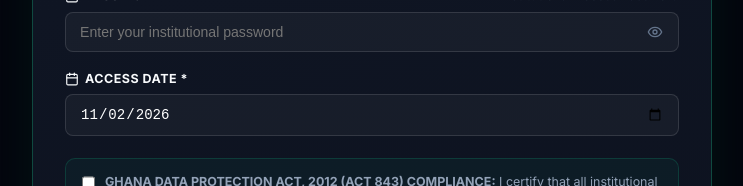
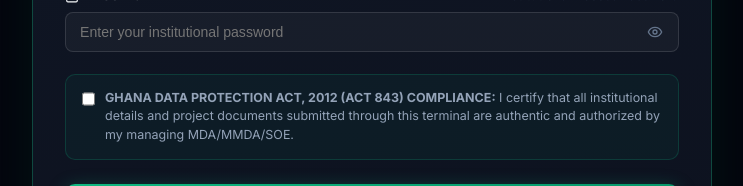
Before and after one commit to nkwasi262-glitch/ai-tracker, a React (Vite) app: page / in a window 1280 px wide. Shown: the part 468-654 px from the top of the page, without its empty margins (268-1011 px from the left). Built offline with nearby package versions, Linux system fonts and the light colour scheme; no server answers.

Commit message:
refactor: remove access date section from login modal

```diff
--- a/src/components/EntryGateModal.tsx
+++ b/src/components/EntryGateModal.tsx
@@ -3,7 +3,6 @@ import {
   ShieldCheck,
   Building2,
   Mail,
-  Calendar,
   User,
   AlertTriangle,
   ArrowRight,
@@ -41,8 +40,8 @@ export const EntryGateModal: React.FC<EntryGateModalProps> = ({ onSuccess }) =>
   const [email, setEmail] = useState('');
   const [password, setPassword] = useState('');
   const [showPassword, setShowPassword] = useState(false);
-  const [date, setDate] = useState(() => new Date().toISOString().split('T')[0]);
   const [consentGiven, setConsentGiven] = useState(false);
+  const submissionDate = new Date().toISOString().split('T')[0];
 
   // Postgres DB State: Auto-detection of existing user type
   const [isCheckingDb, setIsCheckingDb] = useState(false);
@@ -153,13 +152,7 @@ export const EntryGateModal: React.FC<EntryGateModalProps> = ({ onSuccess }) =>
       return;
     }
 
-    // 5. Date validation
-    if (!date) {
-      setErrorMessage('Access date is mandatory.');
-      return;
-    }
-
-    // 6. Act 843 statutory consent
+    // 5. Act 843 statutory consent
     if (!consentGiven) {
       setErrorMessage('You must confirm statutory compliance under the Ghana Data Protection Act, 2012 (Act 843).');
       return;
@@ -194,7 +187,7 @@ export const EntryGateModal: React.FC<EntryGateModalProps> = ({ onSuccess }) =>
         institutionCategory: instCategory,
         role: assignedRole,
         email: cleanEmail,
-        submissionDate: date,
+        submissionDate,
         memberType: 'in_member',
         onboardingStatus: 'approved'
       });
@@ -216,7 +209,7 @@ export const EntryGateModal: React.FC<EntryGateModalProps> = ({ onSuccess }) =>
         institutionCategory: instCategory,
         role: assignedRole,
         email: cleanEmail,
-        submissionDate: date,
+        submissionDate,
         memberType: 'in_member',
         onboardingStatus: 'approved'
       });
@@ -656,40 +649,7 @@ export const EntryGateModal: React.FC<EntryGateModalProps> = ({ onSuccess }) =>
               </div>
             </div>
 
-            {/* 5. ACCESS DATE */}
-            <div style={{ gridColumn: 'span 2' }}>
-              <label style={{
-                display: 'flex',
-                alignItems: 'center',
-                gap: '6px',
-                fontSize: '0.78rem',
-                fontWeight: 700,
-                color: 'var(--text-primary)',
-                letterSpacing: '0.04em',
-                marginBottom: '6px'
-              }}>
-                <Calendar size={14} className="text-emerald-400" />
-                <span>ACCESS DATE *</span>
-              </label>
-              <input
-                type="date"
-                required
-                value={date}
-                onChange={(e) => setDate(e.target.value)}
-                style={{
-                  width: '100%',
-                  padding: '11px 14px',
-                  borderRadius: '8px',
-                  background: 'rgba(255, 255, 255, 0.04)',
-                  border: '1px solid rgba(255, 255, 255, 0.12)',
-                  color: '#fff',
-                  fontSize: '0.88rem',
-                  outline: 'none'
-                }}
-              />
-            </div>
-
-            {/* 6. STATUTORY CONSENT UNDER ACT 843 */}
+            {/* 5. STATUTORY CONSENT UNDER ACT 843 */}
             <div style={{
               gridColumn: 'span 2',
               marginTop: '4px',
```
